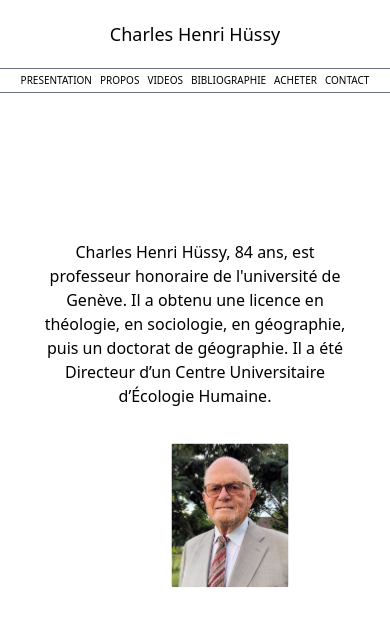
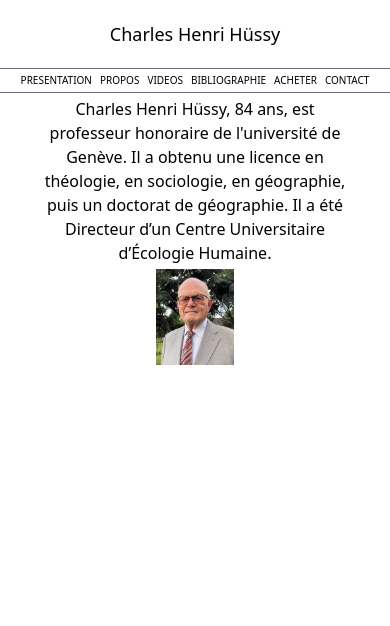
Before and after one commit to MountainEnjoyer/CharlesHussy, a React (Vite) app: page /apropos in a window 390 px wide. Shown: the top 626 px of the page. Built offline with nearby package versions, Linux system fonts and the light colour scheme.

Commit message:
Propos plutot responsive

```diff
--- a/src/components/Propos.tsx
+++ b/src/components/Propos.tsx
@@ -4,12 +4,10 @@ import profile from "../assets/profile.jpg"
 function Propos() {
     return (
         <>
-            <div className='absolute top-[20%] h-[60%] mt-[]'>
-                <p className='relative col-span-2 w-[80%] sm:text-xl md:text-xl lg:text-2xl text-md h-[25%]  text-black wrap md:t-0 left-[10%] left-[10%] top-[14%]'>
-                    Charles Henri Hüssy, 84 ans, est professeur honoraire de l'université de Genève. Il a obtenu une licence en théologie, en sociologie, en géographie, puis un doctorat de géographie. Il a été Directeur d’un Centre Universitaire d’Écologie Humaine.
-                </p>
-                <img src={profile} className='relative rounded-md lg:scale-50 md:scale-50 sm:scale-30 scale-30 lg:left-[30%] md:left-[40%] sm:left-[17%] left-[9%] mt-[-5%] mb-0 p-0 '></img>
-            </div>
+            <p className='w-[80%] sm:text-xl md:text-xl lg:text-2xl text-md h-[25%] mx-auto mt-[1%] text-black wrap'>
+                Charles Henri Hüssy, 84 ans, est professeur honoraire de l'université de Genève. Il a obtenu une licence en théologie, en sociologie, en géographie, puis un doctorat de géographie. Il a été Directeur d’un Centre Universitaire d’Écologie Humaine.
+            </p>
+            <img src={profile} className=' h-[30%] w-[20%] m-auto mt-[1%] mb-0 pt-0'></img>
        </>
     )
 }
```
